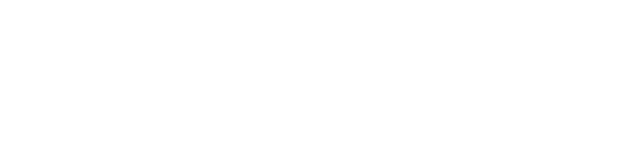
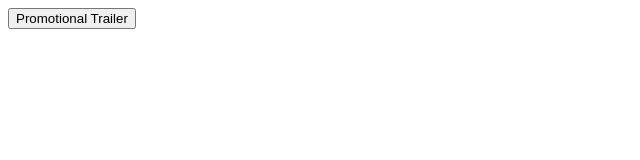
Before and after one commit to daisyng5/hkdi.video, a plain HTML site: page cm.mov.html in a window 1280 px wide. Shown: the whole page, without its empty margins (0-640 px from the left). Drawn offline with Linux system fonts and the light colour scheme.

Commit message:
Update cm.mov.html

```diff
--- a/cm.mov.html
+++ b/cm.mov.html
@@ -3,9 +3,9 @@
 <html>
 <body>
 
-<!--
-<button onclick="myFunction()">Try it</button>
--->
+
+<button onclick="myFunction()">Promotional Trailer</button>
+
 
 <script>
 function myFunction() {
```
